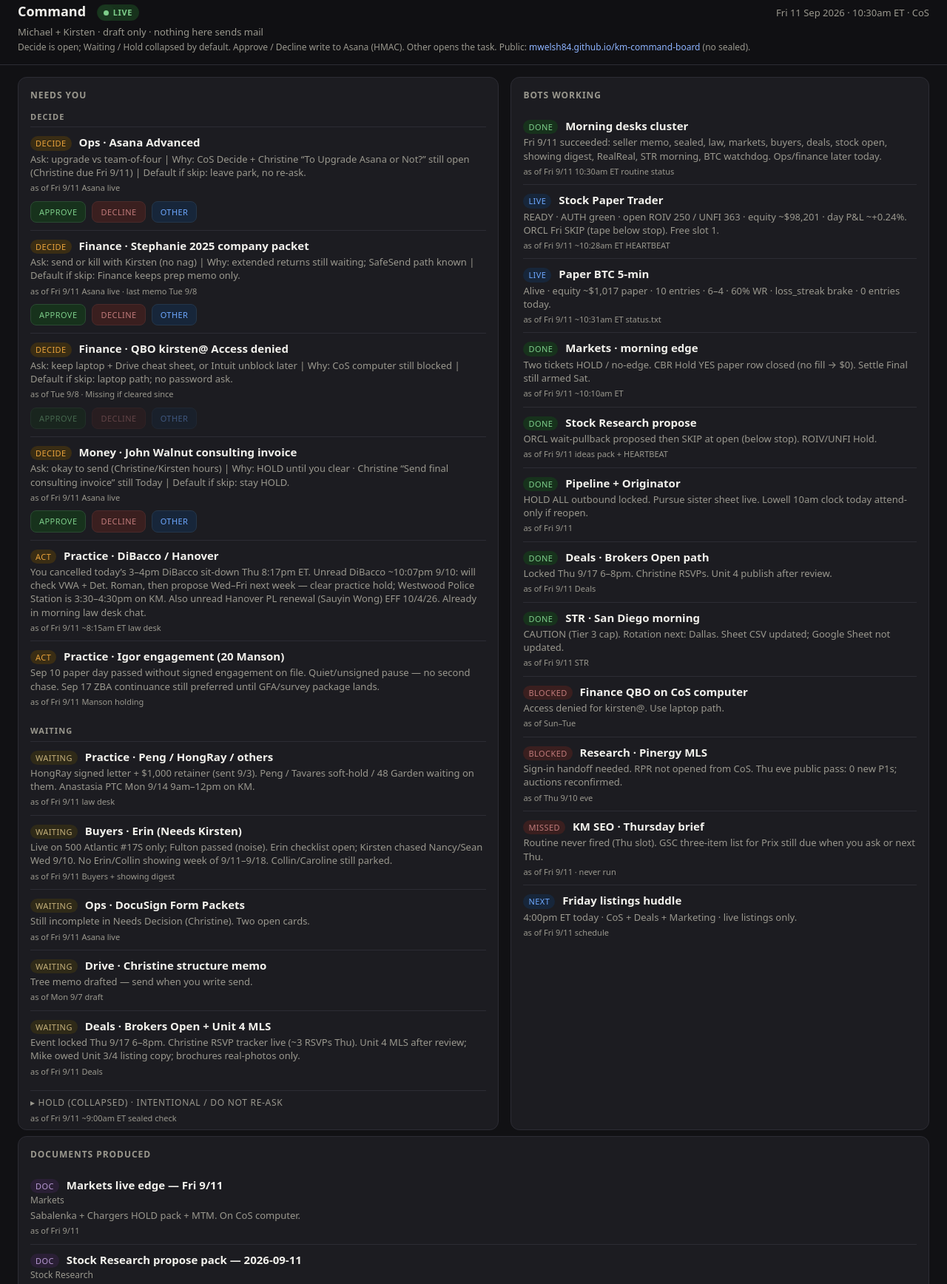
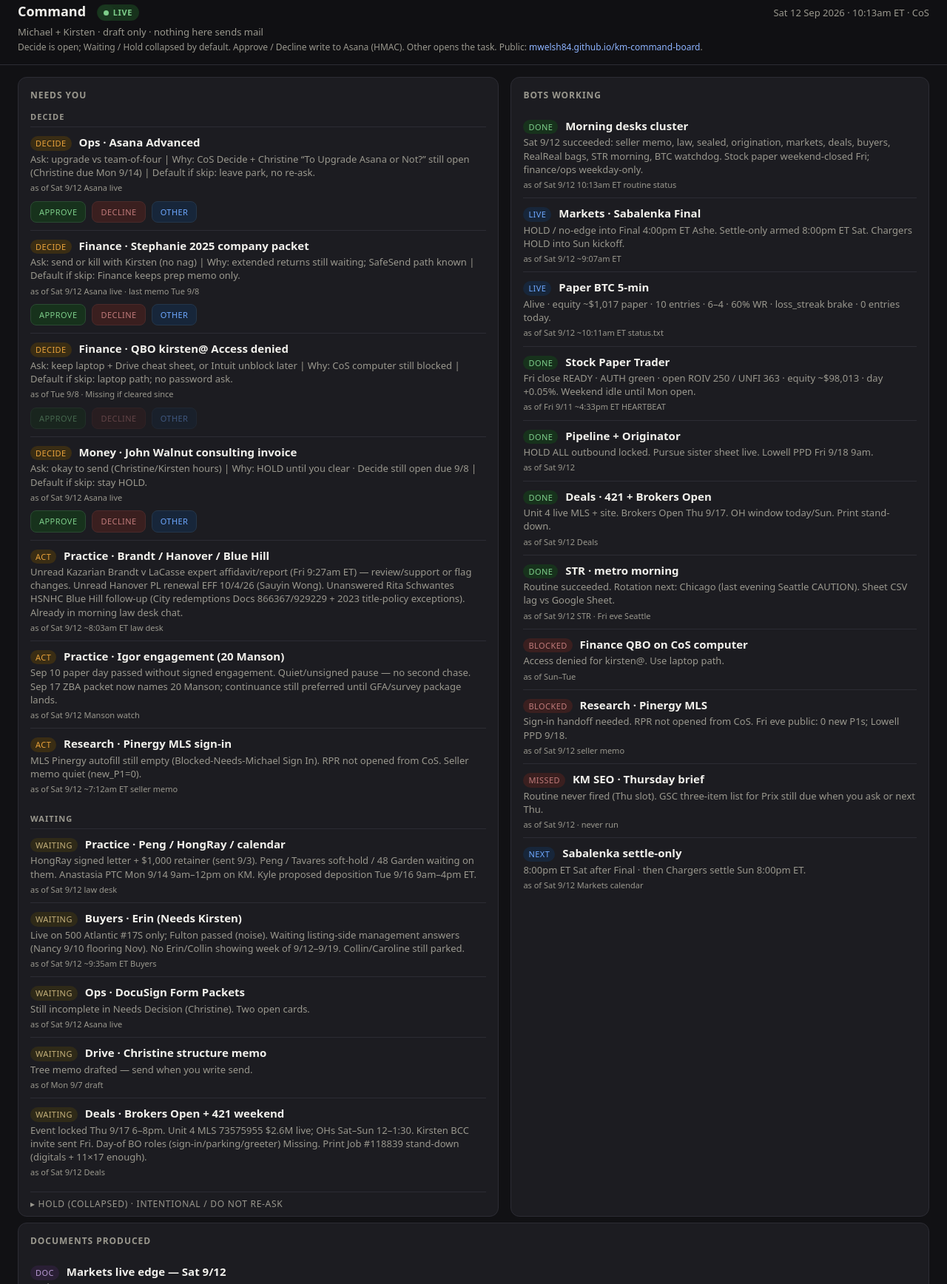
Before and after one commit to mwelsh84/km-command-board, a website: page index.html in a window 1280 px wide. Shown: the part 17-1753 px from the top of the page at 74% size. Drawn offline with Linux system fonts and the light colour scheme.

Commit message:
Command board Sat 9/12 10:13am: weekend desks, Brandt/Hanover act, Sabalenka Final live.

```diff
--- a/index.html
+++ b/index.html
@@ -1,3 +1,12 @@
+<!DOCTYPE html>
+<html lang="en">
+<head>
+  <meta charset="utf-8" />
+  <meta name="viewport" content="width=device-width, initial-scale=1" />
+  <title>Command · Live</title>
+  <meta http-equiv="refresh" content="300" />
+  <meta name="robots" content="noindex, nofollow, noarchive" />
+  <meta name="km-decide-api" content="/api/decide" />
 <!DOCTYPE html>
 <html lang="en">
 <head>
@@ -71,15 +80,16 @@
     .item.decided .decide-actions { opacity: 0.55; }
 
   </style>
+
 </head>
 <body>
   <header>
     <div class="header-row">
       <h1>Command <span class="live-pill"><span class="dot" aria-hidden="true"></span>Live</span></h1>
-      <div class="stamp">Fri 11 Sep 2026 · 10:30am ET · CoS</div>
+      <div class="stamp">Sat 12 Sep 2026 · 10:13am ET · CoS</div>
     </div>
     <div class="subtitle">Michael + Kirsten · draft only · nothing here sends mail</div>
-    <div class="hint">Decide is open; Waiting / Hold collapsed by default. Approve / Decline write to Asana (HMAC). Other opens the task. Public: <a href="https://mwelsh84.github.io/km-command-board/">mwelsh84.github.io/km-command-board</a> (no sealed).</div>
+    <div class="hint">Decide is open; Waiting / Hold collapsed by default. Approve / Decline write to Asana (HMAC). Other opens the task. Public: <a href="https://mwelsh84.github.io/km-command-board/">mwelsh84.github.io/km-command-board</a>.</div>
   </header>
   <main>
     <section>
@@ -90,14 +100,14 @@
         <div class="item" data-task-gid="1218244286398772" data-asana-url="https://app.asana.com/1/1214552995115111/project/1215460449693075/task/1218244286398772" data-sig-approve="c3c6f9b581dd5edbc42c72b39ae90bdfacaefe7fd02e1bf3c1bb2bb7c92ee60b" data-sig-decline="2916f55fd2a85e0f29b89f1960c00b8542b9a2f56c5f085cee183713d273ce24" data-sig-other="28cc2083d5643a0e2bf304f852d990dbaf4651078c2c51414b87a62a003d34a4">
           <span class="tag need">Decide</span>
           <span class="who">Ops · Asana Advanced</span>
-          <div class="why">Ask: upgrade vs team-of-four | Why: CoS Decide + Christine “To Upgrade Asana or Not?” still open (Christine due Fri 9/11) | Default if skip: leave park, no re-ask.</div>
-          <div class="asof">as of Fri 9/11 Asana live</div>
+          <div class="why">Ask: upgrade vs team-of-four | Why: CoS Decide + Christine “To Upgrade Asana or Not?” still open (Christine due Mon 9/14) | Default if skip: leave park, no re-ask.</div>
+          <div class="asof">as of Sat 9/12 Asana live</div>
         </div>
         <div class="item" data-task-gid="1218244215193427" data-asana-url="https://app.asana.com/1/1214552995115111/project/1215460449693075/task/1218244215193427" data-sig-approve="fa20c60751578d07dced8956927d02628c95f7d5dd317371f30acd82795ab31c" data-sig-decline="3eb39f478116e3f54c0c30cf3ffe591850bd131c6d8fe61afcd9a5640a2d99ca" data-sig-other="05ada197a126f62eaa6b2dd82cd831e1db8da054684ff86e0452d6c50645246e">
           <span class="tag need">Decide</span>
           <span class="who">Finance · Stephanie 2025 company packet</span>
           <div class="why">Ask: send or kill with Kirsten (no nag) | Why: extended returns still waiting; SafeSend path known | Default if skip: Finance keeps prep memo only.</div>
-          <div class="asof">as of Fri 9/11 Asana live · last memo Tue 9/8</div>
+          <div class="asof">as of Sat 9/12 Asana live · last memo Tue 9/8</div>
         </div>
         <div class="item" data-task-gid="" data-asana-url="" data-sig-approve="" data-sig-decline="" data-sig-other="">
           <span class="tag need">Decide</span>
@@ -108,20 +118,26 @@
         <div class="item" data-task-gid="1218244183839107" data-asana-url="https://app.asana.com/1/1214552995115111/project/1215460449693075/task/1218244183839107" data-sig-approve="46201256f75d2c4d3034c85831e87913c3fc2a0e16e316a60ef3574ee8769fa8" data-sig-decline="caf902824e0f9f94cfe506ee806f6f676d19bd460a67b1724f26adeb8a9d8ae4" data-sig-other="2e93d5b3c2a5d05e3f739ecbadb58aa1c573667f85d2f59474a1ac6a80b5ddc6">
           <span class="tag need">Decide</span>
           <span class="who">Money · John Walnut consulting invoice</span>
-          <div class="why">Ask: okay to send (Christine/Kirsten hours) | Why: HOLD until you clear · Christine “Send final consulting invoice” still Today | Default if skip: stay HOLD.</div>
-          <div class="asof">as of Fri 9/11 Asana live</div>
+          <div class="why">Ask: okay to send (Christine/Kirsten hours) | Why: HOLD until you clear · Decide still open due 9/8 | Default if skip: stay HOLD.</div>
+          <div class="asof">as of Sat 9/12 Asana live</div>
         </div>
         <div class="item">
           <span class="tag need">Act</span>
-          <span class="who">Practice · DiBacco / Hanover</span>
-          <div class="why">You cancelled today’s 3–4pm DiBacco sit-down Thu 8:17pm ET. Unread DiBacco ~10:07pm 9/10: will check VWA + Det. Roman, then propose Wed–Fri next week — clear practice hold; Westwood Police Station is 3:30–4:30pm on KM. Also unread Hanover PL renewal (Sauyin Wong) EFF 10/4/26. Already in morning law desk chat.</div>
-          <div class="asof">as of Fri 9/11 ~8:15am ET law desk</div>
+          <span class="who">Practice · Brandt / Hanover / Blue Hill</span>
+          <div class="why">Unread Kazarian Brandt v LaCasse expert affidavit/report (Fri 9:27am ET) — review/support or flag changes. Unread Hanover PL renewal EFF 10/4/26 (Sauyin Wong). Unanswered Rita Schwantes HSNHC Blue Hill follow-up (City redemptions Docs 866367/929229 + 2023 title-policy exceptions). Already in morning law desk chat.</div>
+          <div class="asof">as of Sat 9/12 ~8:03am ET law desk</div>
         </div>
         <div class="item">
           <span class="tag need">Act</span>
           <span class="who">Practice · Igor engagement (20 Manson)</span>
-          <div class="why">Sep 10 paper day passed without signed engagement on file. Quiet/unsigned pause — no second chase. Sep 17 ZBA continuance still preferred until GFA/survey package lands.</div>
-          <div class="asof">as of Fri 9/11 Manson holding</div>
+          <div class="why">Sep 10 paper day passed without signed engagement. Quiet/unsigned pause — no second chase. Sep 17 ZBA packet now names 20 Manson; continuance still preferred until GFA/survey package lands.</div>
+          <div class="asof">as of Sat 9/12 Manson watch</div>
+        </div>
+        <div class="item">
+          <span class="tag need">Act</span>
+          <span class="who">Research · Pinergy MLS sign-in</span>
+          <div class="why">MLS Pinergy autofill still empty (Blocked-Needs-Michael Sign In). RPR not opened from CoS. Seller memo quiet (new_P1=0).</div>
+          <div class="asof">as of Sat 9/12 ~7:12am ET seller memo</div>
         </div>
       </div>
 
@@ -129,21 +145,21 @@
       <div class="bucket">
         <div class="item">
           <span class="tag wait">Waiting</span>
-          <span class="who">Practice · Peng / HongRay / others</span>
-          <div class="why">HongRay signed letter + $1,000 retainer (sent 9/3). Peng / Tavares soft-hold / 48 Garden waiting on them. Anastasia PTC Mon 9/14 9am–12pm on KM.</div>
-          <div class="asof">as of Fri 9/11 law desk</div>
+          <span class="who">Practice · Peng / HongRay / calendar</span>
+          <div class="why">HongRay signed letter + $1,000 retainer (sent 9/3). Peng / Tavares soft-hold / 48 Garden waiting on them. Anastasia PTC Mon 9/14 9am–12pm on KM. Kyle proposed deposition Tue 9/16 9am–4pm ET.</div>
+          <div class="asof">as of Sat 9/12 law desk</div>
         </div>
         <div class="item">
           <span class="tag wait">Waiting</span>
           <span class="who">Buyers · Erin (Needs Kirsten)</span>
-          <div class="why">Live on 500 Atlantic #17S only; Fulton passed (noise). Erin checklist open; Kirsten chased Nancy/Sean Wed 9/10. No Erin/Collin showing week of 9/11–9/18. Collin/Caroline still parked.</div>
-          <div class="asof">as of Fri 9/11 Buyers + showing digest</div>
+          <div class="why">Live on 500 Atlantic #17S only; Fulton passed (noise). Waiting listing-side management answers (Nancy 9/10 flooring Nov). No Erin/Collin showing week of 9/12–9/19. Collin/Caroline still parked.</div>
+          <div class="asof">as of Sat 9/12 ~9:35am ET Buyers</div>
         </div>
         <div class="item">
           <span class="tag wait">Waiting</span>
           <span class="who">Ops · DocuSign Form Packets</span>
           <div class="why">Still incomplete in Needs Decision (Christine). Two open cards.</div>
-          <div class="asof">as of Fri 9/11 Asana live</div>
+          <div class="asof">as of Sat 9/12 Asana live</div>
         </div>
         <div class="item">
           <span class="tag wait">Waiting</span>
@@ -153,9 +169,9 @@
         </div>
         <div class="item">
           <span class="tag wait">Waiting</span>
-          <span class="who">Deals · Brokers Open + Unit 4 MLS</span>
-          <div class="why">Event locked Thu 9/17 6–8pm. Christine RSVP tracker live (~3 RSVPs Thu). Unit 4 MLS after review; Mike owed Unit 3/4 listing copy; brochures real-photos only.</div>
-          <div class="asof">as of Fri 9/11 Deals</div>
+          <span class="who">Deals · Brokers Open + 421 weekend</span>
+          <div class="why">Event locked Thu 9/17 6–8pm. Unit 4 MLS 73575955 $2.6M live; OHs Sat–Sun 12–1:30. Kirsten BCC invite sent Fri. Day-of BO roles (sign-in/parking/greeter) Missing. Print Job #118839 stand-down (digitals + 11×17 enough).</div>
+          <div class="asof">as of Sat 9/12 Deals</div>
         </div>
       </div>
 
@@ -164,20 +180,20 @@
         <div class="item">
           <span class="tag hold">Hold</span>
           <span class="who">Originator · HOLD ALL</span>
-          <div class="why">No outbound (Michael 9/7). Lowell PESCO Fri 9/11 10am Chen attend-only if you reopen. Chen To: Missing locked.</div>
-          <div class="asof">as of Thu 9/10 eve Research · Fri board</div>
+          <div class="why">No outbound (Michael 9/7). Lowell PESCO now Fri 9/18 9am Chen attend-only if you reopen. Chen To: Missing locked.</div>
+          <div class="asof">as of Sat 9/12 Originator + Research PPD</div>
         </div>
         <div class="item">
           <span class="tag hold">Hold</span>
           <span class="who">Markets · live tickets</span>
-          <div class="why">Sabalenka YES HOLD (Final Sat 9/12 4pm ET vs Rybakina; mid ~55.5¢). Chargers ML HOLD (kickoff Sun 9/13 ~4:25pm). Realized P&amp;L +$3.52. No add / no average-down.</div>
-          <div class="asof">as of Fri 9/11 ~10:10am ET Markets</div>
+          <div class="why">Sabalenka YES HOLD (Final Sat 9/12 4pm ET vs Rybakina; mid ~58¢). Chargers ML HOLD (kickoff Sun 9/13 ~4:25pm; mid 80.5¢). Realized P&amp;L +$3.52. No add / no average-down.</div>
+          <div class="asof">as of Sat 9/12 ~9:07am ET Markets</div>
         </div>
         <div class="item">
           <span class="tag hold">Hold</span>
           <span class="who">Practice · Manson strategy / DiBacco drafts</span>
-          <div class="why">Manson strategy HOLD until you ask. Old DiBacco confirm drafts stay HOLD (you cancelled today’s sit-down).</div>
-          <div class="asof">as of Fri 9/11</div>
+          <div class="why">Manson strategy HOLD until you ask. Old DiBacco confirm drafts stay HOLD (Fri sit-down cancelled).</div>
+          <div class="asof">as of Sat 9/12</div>
         </div>
         <div class="item">
           <span class="tag hold">Hold</span>
@@ -186,8 +202,6 @@
           <div class="asof">as of Tue 9/8 pause</div>
         </div>
       </details>
-          <div class="asof">as of Fri 9/11 ~9:00am ET sealed check</div>
-        </div>
 
     </section>
 
@@ -197,50 +211,44 @@
       <div class="item">
         <span class="tag ok">Done</span>
         <span class="who">Morning desks cluster</span>
-        <div class="why">Fri 9/11 succeeded: seller memo, sealed, law, markets, buyers, deals, stock open, showing digest, RealReal, STR morning, BTC watchdog. Ops/finance later today.</div>
-        <div class="asof">as of Fri 9/11 10:30am ET routine status</div>
+        <div class="why">Sat 9/12 succeeded: seller memo, law, sealed, origination, markets, deals, buyers, RealReal bags, STR morning, BTC watchdog. Stock paper weekend-closed Fri; finance/ops weekday-only.</div>
+        <div class="asof">as of Sat 9/12 10:13am ET routine status</div>
       </div>
       <div class="item">
         <span class="tag run">Live</span>
-        <span class="who">Stock Paper Trader</span>
-        <div class="why">READY · AUTH green · open ROIV 250 / UNFI 363 · equity ~$98,201 · day P&amp;L ~+0.24%. ORCL Fri SKIP (tape below stop). Free slot 1.</div>
-        <div class="asof">as of Fri 9/11 ~10:28am ET HEARTBEAT</div>
+        <span class="who">Markets · Sabalenka Final</span>
+        <div class="why">HOLD / no-edge into Final 4:00pm ET Ashe. Settle-only armed 8:00pm ET Sat. Chargers HOLD into Sun kickoff.</div>
+        <div class="asof">as of Sat 9/12 ~9:07am ET</div>
       </div>
       <div class="item">
         <span class="tag run">Live</span>
         <span class="who">Paper BTC 5-min</span>
         <div class="why">Alive · equity ~$1,017 paper · 10 entries · 6–4 · 60% WR · loss_streak brake · 0 entries today.</div>
-        <div class="asof">as of Fri 9/11 ~10:31am ET status.txt</div>
+        <div class="asof">as of Sat 9/12 ~10:11am ET status.txt</div>
       </div>
       <div class="item">
         <span class="tag ok">Done</span>
-        <span class="who">Markets · morning edge</span>
-        <div class="why">Two tickets HOLD / no-edge. CBR Hold YES paper row closed (no fill → $0). Settle Final still armed Sat.</div>
-        <div class="asof">as of Fri 9/11 ~10:10am ET</div>
-      </div>
-      <div class="item">
-        <span class="tag ok">Done</span>
-        <span class="who">Stock Research propose</span>
-        <div class="why">ORCL wait-pullback proposed then SKIP at open (below stop). ROIV/UNFI Hold.</div>
-        <div class="asof">as of Fri 9/11 ideas pack + HEARTBEAT</div>
+        <span class="who">Stock Paper Trader</span>
+        <div class="why">Fri close READY · AUTH green · open ROIV 250 / UNFI 363 · equity ~$98,013 · day +0.05%. Weekend idle until Mon open.</div>
+        <div class="asof">as of Fri 9/11 ~4:33pm ET HEARTBEAT</div>
       </div>
       <div class="item">
         <span class="tag ok">Done</span>
         <span class="who">Pipeline + Originator</span>
-        <div class="why">HOLD ALL outbound locked. Pursue sister sheet live. Lowell 10am clock today attend-only if reopen.</div>
-        <div class="asof">as of Fri 9/11</div>
+        <div class="why">HOLD ALL outbound locked. Pursue sister sheet live. Lowell PPD Fri 9/18 9am.</div>
+        <div class="asof">as of Sat 9/12</div>
       </div>
       <div class="item">
         <span class="tag ok">Done</span>
-        <span class="who">Deals · Brokers Open path</span>
-        <div class="why">Locked Thu 9/17 6–8pm. Christine RSVPs. Unit 4 publish after review.</div>
-        <div class="asof">as of Fri 9/11 Deals</div>
+        <span class="who">Deals · 421 + Brokers Open</span>
+        <div class="why">Unit 4 live MLS + site. Brokers Open Thu 9/17. OH window today/Sun. Print stand-down.</div>
+        <div class="asof">as of Sat 9/12 Deals</div>
       </div>
       <div class="item">
         <span class="tag ok">Done</span>
-        <span class="who">STR · San Diego morning</span>
-        <div class="why">CAUTION (Tier 3 cap). Rotation next: Dallas. Sheet CSV updated; Google Sheet not updated.</div>
-        <div class="asof">as of Fri 9/11 STR</div>
+        <span class="who">STR · metro morning</span>
+        <div class="why">Routine succeeded. Rotation next: Chicago (last evening Seattle CAUTION). Sheet CSV lag vs Google Sheet.</div>
+        <div class="asof">as of Sat 9/12 STR · Fri eve Seattle</div>
       </div>
       <div class="item">
         <span class="tag hold">Blocked</span>
@@ -251,20 +259,20 @@
       <div class="item">
         <span class="tag hold">Blocked</span>
         <span class="who">Research · Pinergy MLS</span>
-        <div class="why">Sign-in handoff needed. RPR not opened from CoS. Thu eve public pass: 0 new P1s; auctions reconfirmed.</div>
-        <div class="asof">as of Thu 9/10 eve</div>
+        <div class="why">Sign-in handoff needed. RPR not opened from CoS. Fri eve public: 0 new P1s; Lowell PPD 9/18.</div>
+        <div class="asof">as of Sat 9/12 seller memo</div>
       </div>
       <div class="item">
         <span class="tag hold">Missed</span>
         <span class="who">KM SEO · Thursday brief</span>
         <div class="why">Routine never fired (Thu slot). GSC three-item list for Prix still due when you ask or next Thu.</div>
-        <div class="asof">as of Fri 9/11 · never run</div>
+        <div class="asof">as of Sat 9/12 · never run</div>
       </div>
       <div class="item">
         <span class="tag run">Next</span>
-        <span class="who">Friday listings huddle</span>
-        <div class="why">4:00pm ET today · CoS + Deals + Marketing · live listings only.</div>
-        <div class="asof">as of Fri 9/11 schedule</div>
+        <span class="who">Sabalenka settle-only</span>
+        <div class="why">8:00pm ET Sat after Final · then Chargers settle Sun 8:00pm ET.</div>
+        <div class="asof">as of Sat 9/12 Markets calendar</div>
       </div>
 
     </section>
@@ -275,51 +283,37 @@
 
       <div class="item">
         <span class="tag doc">Doc</span>
-        <span class="who">Markets live edge — Fri 9/11</span>
+        <span class="who">Markets live edge — Sat 9/12</span>
         <div class="by">Markets</div>
-        <div class="why">Sabalenka + Chargers HOLD pack + MTM. On CoS computer.</div>
-        <div class="asof">as of Fri 9/11</div>
+        <div class="why">Sabalenka + Chargers HOLD pack + MTM.</div>
+        <div class="asof">as of Sat 9/12</div>
       </div>
       <div class="item">
         <span class="tag doc">Doc</span>
-        <span class="who">Stock Research propose pack — 2026-09-11</span>
-        <div class="by">Stock Research</div>
-        <div class="why">ORCL wait-pullback (later SKIP at open). On CoS computer.</div>
-        <div class="asof">as of Fri 9/11</div>
+        <span class="who">20 Manson Sep 17 watch — 2026-09-12</span>
+        <div class="by">Welsh Law / CoS</div>
+        <div class="why">Packet names 20 Manson; continuance still preferred.</div>
+        <div class="asof">as of Sat 9/12</div>
       </div>
       <div class="item">
         <span class="tag doc">Doc</span>
-        <span class="who">Showing digest — 2026-09-11</span>
-        <div class="by">Buyers / CoS</div>
-        <div class="why">Erin + Walnut/Webster Zillow queue. On CoS computer.</div>
-        <div class="asof">as of Fri 9/11</div>
-      </div>
-      <div class="item">
-        <span class="tag doc">Doc</span>
-        <span class="who">20 Manson holding — 2026-09-11</span>
-        <div class="by">Welsh Law / CoS</div>
-        <div class="why">Sep 17 continuance still preferred. On CoS computer.</div>
-        <div class="asof">as of Fri 9/11</div>
-      </div>
-      <div class="item">
-        <span class="tag doc">Doc</span>
-        <span class="who">STR San Diego memo</span>
-        <div class="by">STR Markets / Yield</div>
-        <div class="why">CAUTION Tier 3. On CoS computer.</div>
-        <div class="asof">as of Fri 9/11</div>
+        <span class="who">Morning seller memo result — 2026-09-12</span>
+        <div class="by">KM Research / CoS</div>
+        <div class="why">Quiet · new_P1=0 · MLS blocked.</div>
+        <div class="asof">as of Sat 9/12</div>
       </div>
       <div class="item">
         <span class="tag doc">Doc</span>
         <span class="who">Stephanie 2025 extended returns prep memo</span>
         <div class="by">KM Finance / CoS</div>
-        <div class="why">Prep + SafeSend steps. On CoS computer.</div>
+        <div class="why">Prep + SafeSend steps.</div>
         <div class="asof">as of Tue 9/8</div>
       </div>
       <div class="item">
         <span class="tag doc">Doc</span>
         <span class="who">Christine · KM Drive structure memo (tree draft)</span>
         <div class="by">CoS</div>
-        <div class="why">Draft ready — send when Michael says send. On CoS computer.</div>
+        <div class="why">Draft ready — send when Michael says send.</div>
         <div class="asof">as of Mon 9/7</div>
       </div>
       <div class="item">
@@ -367,7 +361,7 @@
 
     </section>
   </div>
-  <footer>Opens on CoS computer and via Shared Drive / GitHub Pages for Kirsten. CoS refreshes after morning desks and when you ask. Approve / Decline comment + complete the Asana Decide task. Nothing on this page sends mail. Public board — sealed/family litigation omitted.</footer>
+  <footer>Public-safe copy for Kirsten (no sealed / no /workspace paths). CoS refreshes after morning desks. Approve / Decline comment + complete the Asana Decide task. Nothing on this page sends mail.</footer>
   <script src="decide-board.js"></script>
 </body>
 </html>
```
